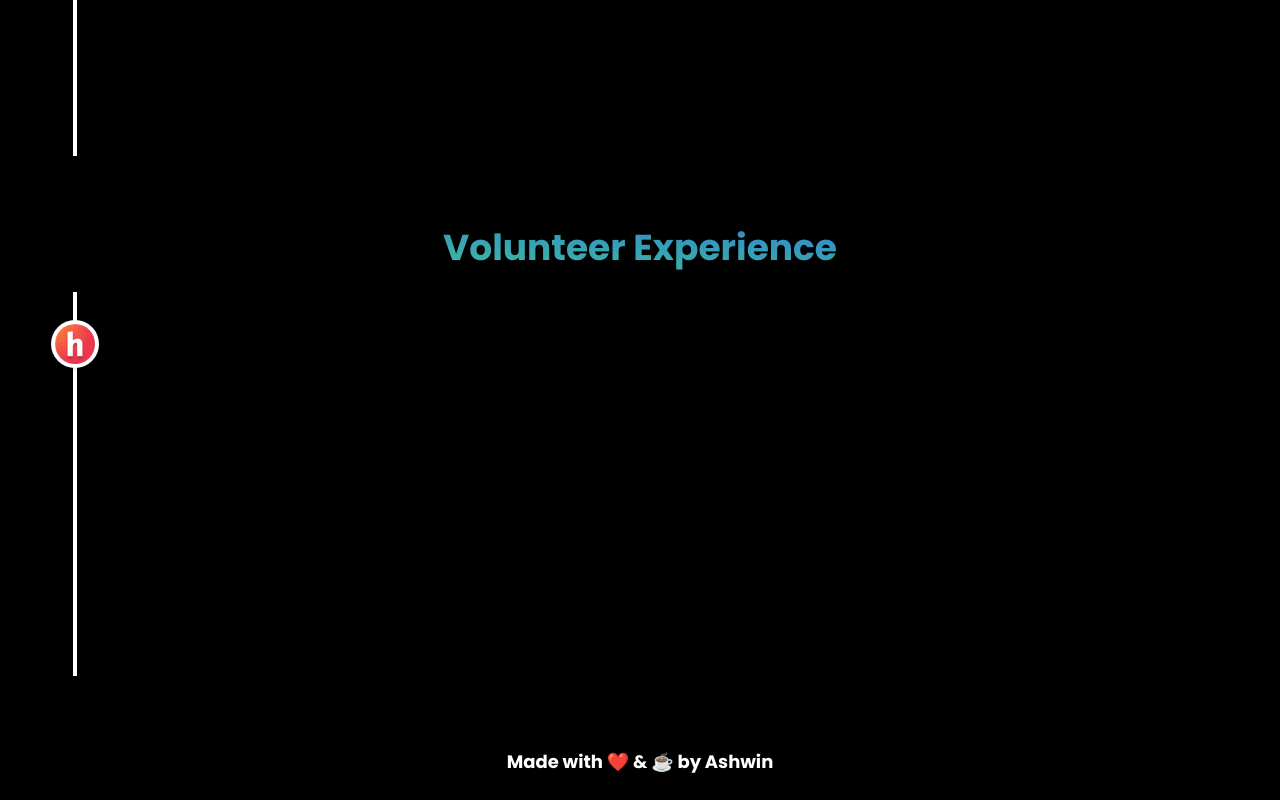
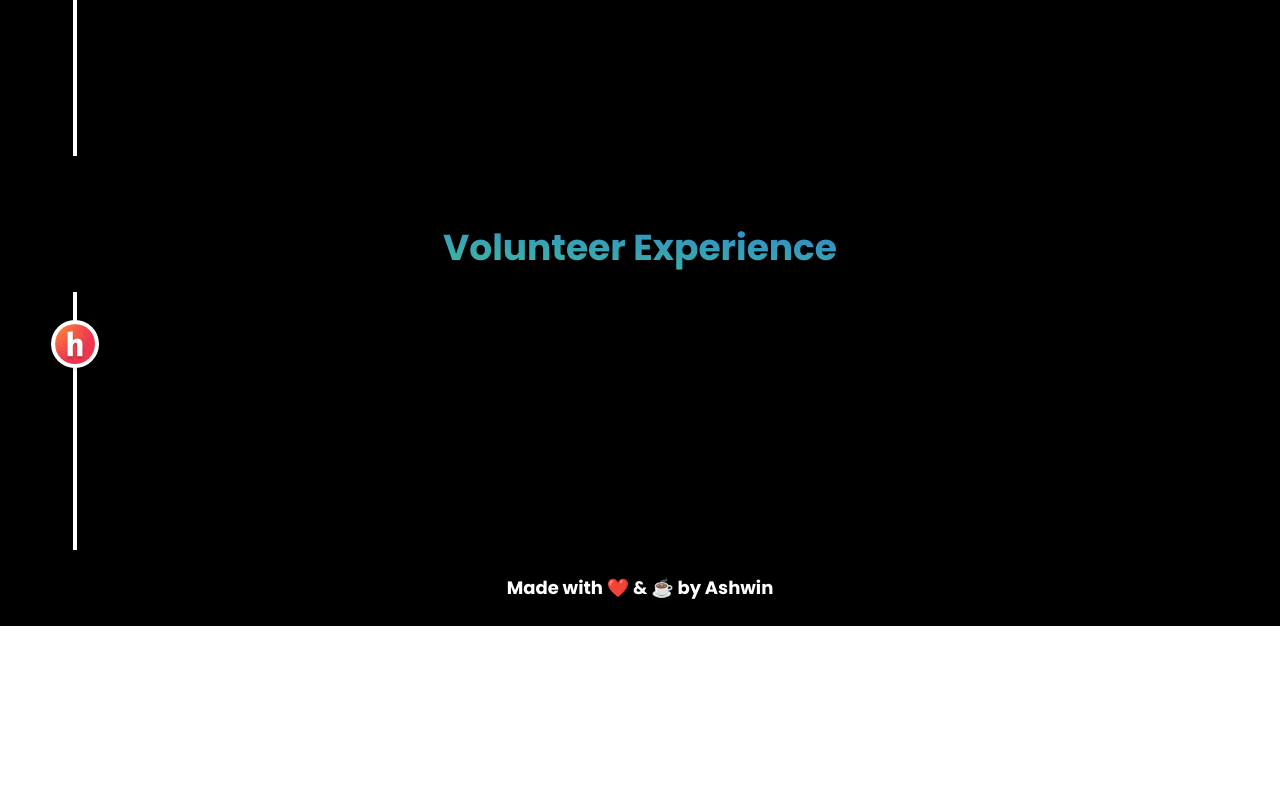
Before and after one commit to ashwinbiju09/portfolio, a React (Create React App) app: page /experience in a window 1280 px wide. Shown: the part 978-1778 px from the top of the page. After the commit the page ends 1604 px from the top, so only its background shows below. Built offline with nearby package versions, Linux system fonts and the light colour scheme.

Commit message:
Design issue fix

```diff
--- a/src/components/Experience/Volunteer.js
+++ b/src/components/Experience/Volunteer.js
@@ -8,13 +8,13 @@ import data from "../Experience/volunteerData.json";
 
 const Volunteer = () => {
   return (
-    <div className="bg-black pb-12">
+    <div className="w-full h-full bg-black">
       <h1 className="text-xl md:text-3xl lg:text-4xl py-6 font-extrabold text-center bg-gradient-to-tr from-green-400 to-blue-600 text-transparent bg-clip-text">
         Volunteer Experience
       </h1>
       <div className="mx-auto">
-        <VerticalTimeline layout={"1-column-left"}>
-          {data.data.map((item, index) => (
+        {data.data.map((item, index) => (
+          <VerticalTimeline layout={"1-column-left"}>
             <VerticalTimelineElement
               key={index}
               contentArrowStyle={{
@@ -37,20 +37,16 @@ const Volunteer = () => {
 
                 <div className="flex justify-between text-lg py-2">
                   <div>{item.community}</div>
-                  <div className="hidden md:block">{item.location}</div>
+                  <div className="hidden md:block"> {item.location}</div>
                 </div>
-
-                <div className="space-y-2 mt-2">
-                  {item.content.map((point, idx) => (
-                    <p key={idx} className="whitespace-pre-line">
-                      ⚡ {point}
-                    </p>
-                  ))}
-                </div>
+                {/* {item.content.map((point, idx) => (
+                  <p key={idx}>⚡ {point}</p>
+                ))} */}
+                <p>{item.content}</p>
               </div>
             </VerticalTimelineElement>
-          ))}
-        </VerticalTimeline>
+          </VerticalTimeline>
+        ))}
       </div>
     </div>
   );
--- a/src/components/Experience/volunteerData.json
+++ b/src/components/Experience/volunteerData.json
@@ -5,12 +5,7 @@
         "title": " Core Operational Team",
         "community": "Hack Club SKCET",
         "location": "Coimbatore",
-        "content": [
-          "Mentored a group of CS students, boosting professional skills, enhancing technical knowledge, and fostering interest in technology.",
-          "Led practical workshops on GitHub, Bootstrap Studio, Postman API, and Canva, encouraging hands-on learning and skill development.",
-          "Delivered a workshop on blockchain basics, covering key concepts and practical uses in technology.",
-          "Coordinated beginner-friendly hackathons and supported students in developing solutions, fostering collaboration under time constraints."
-        ],
+        "content": "Mentored CS students by enhancing their professional and technical skills, conducting hands-on workshops on tools like GitHub, Flask, etc., introducing blockchain fundamentals, and organising beginner-friendly hackathons to foster collaboration and innovation.",
         "image": "assets/images/hackclub.png"
       }
     ]
```
